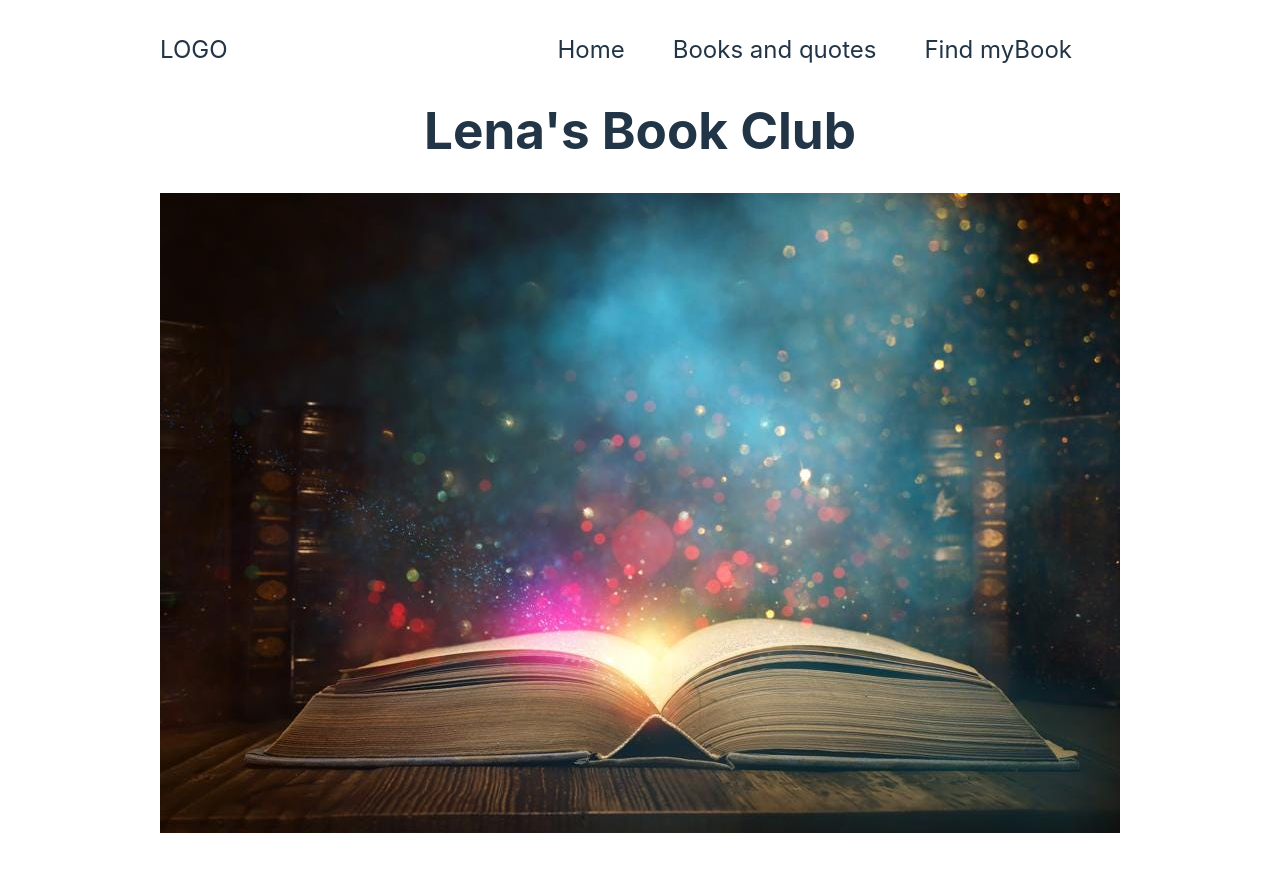
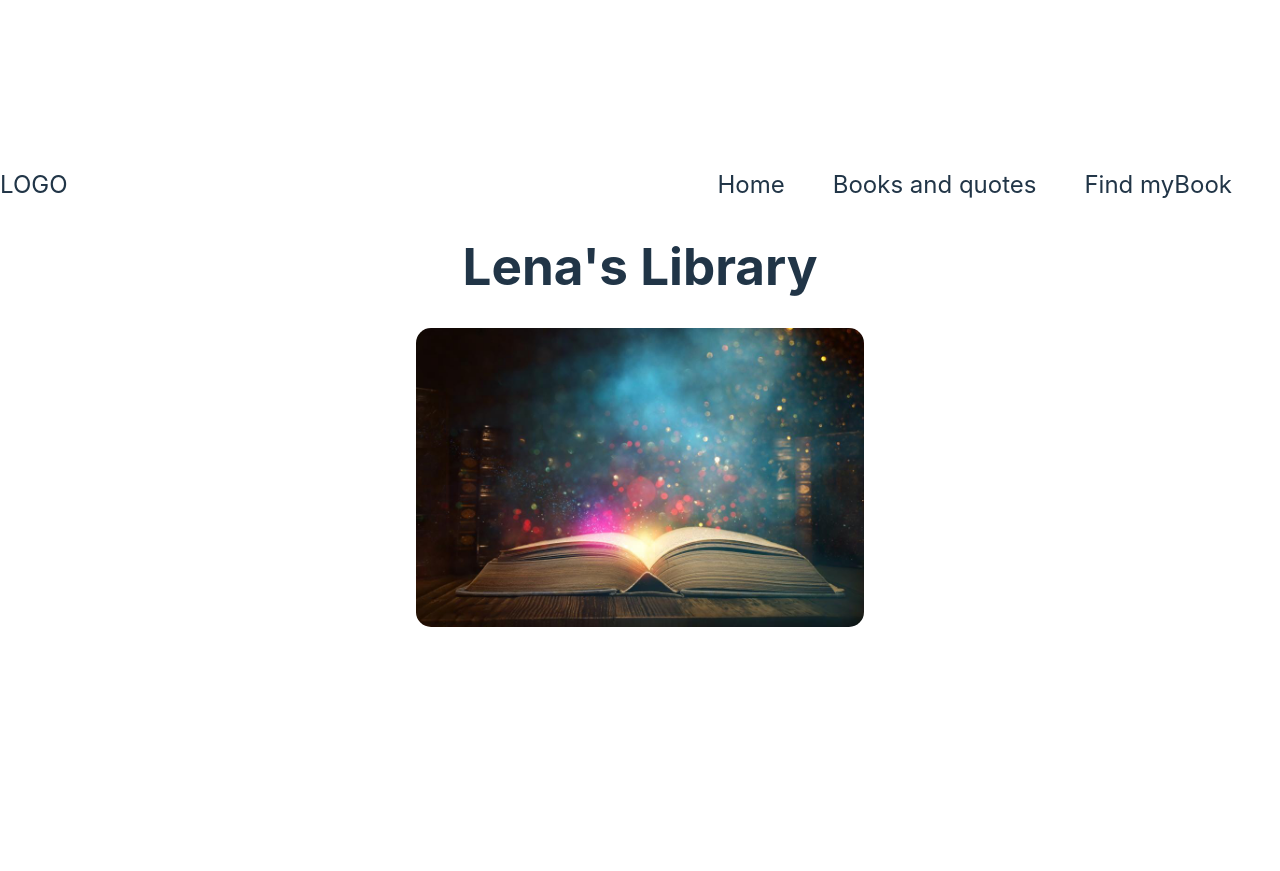
Before and after one commit to lenayoo/lenalibrary, a React (Vite) app: page / in a window 1280 px wide. After the commit the page ends 800 px from the top, so only its background shows below. Built offline with nearby package versions, Linux system fonts and the light colour scheme.

Commit message:
modify structure

```diff
--- a/src/App.css
+++ b/src/App.css
@@ -1,6 +1,19 @@
 #root {
-  max-width: 1280px;
+  width: 100vw;
+  text-align: center;
   margin: 0 auto;
-  padding: 2rem;
+}
+
+.app {
+  text-align: center;
+  margin: 0 auto;
+}
+
+.main-img {
   text-align: center;
 }
+
+.book-main {
+  border-radius: 15px;
+  width: 35%;
+}
--- a/src/App.jsx
+++ b/src/App.jsx
@@ -4,11 +4,13 @@ import Nav from './pages/Nav'
 function App() {
 
   return (
-    <>
+    <div className='app'>
      <Nav />
-     <h1>Lena's Book Club</h1>
-     <img src='book-main.jpeg' className='main-img'/>
-    </>
+     <h1>Lena's Library</h1>
+     <div className='main-img'>
+      <img src='book-main.jpeg' className='book-main'/>
+     </div>
+    </div>
   )
 }
 
```
